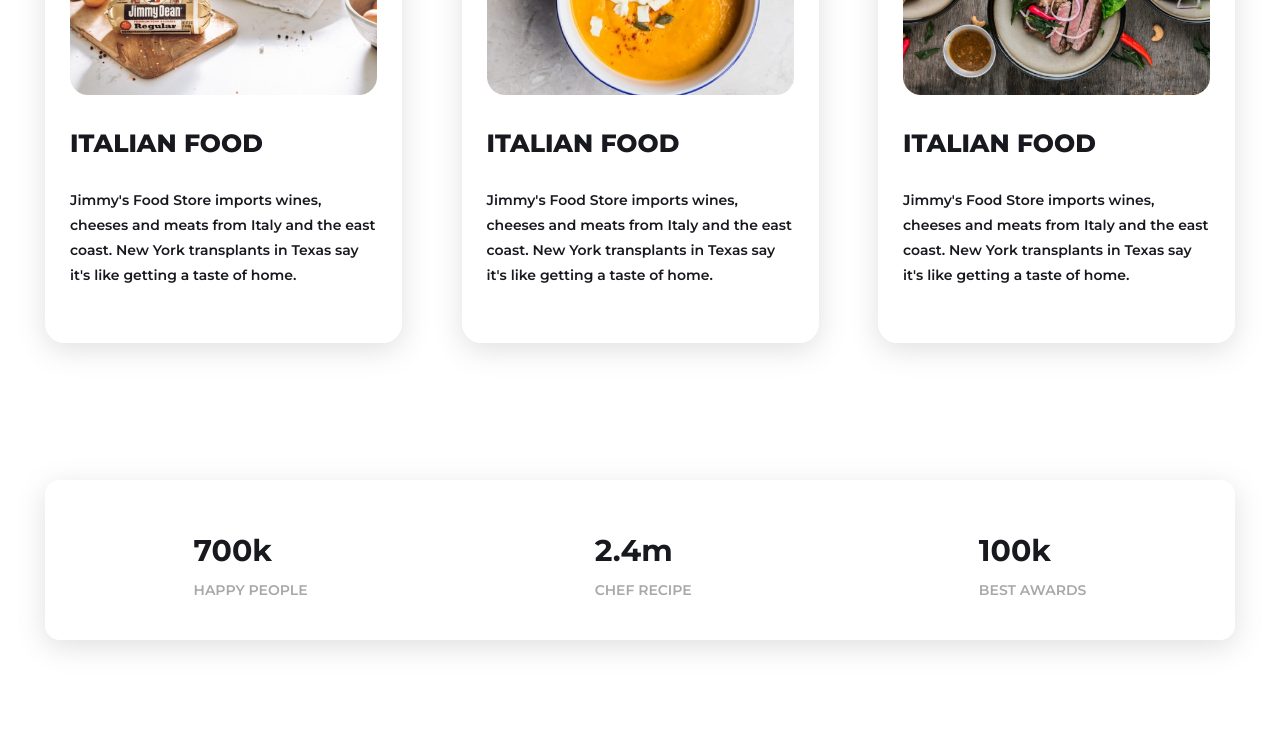
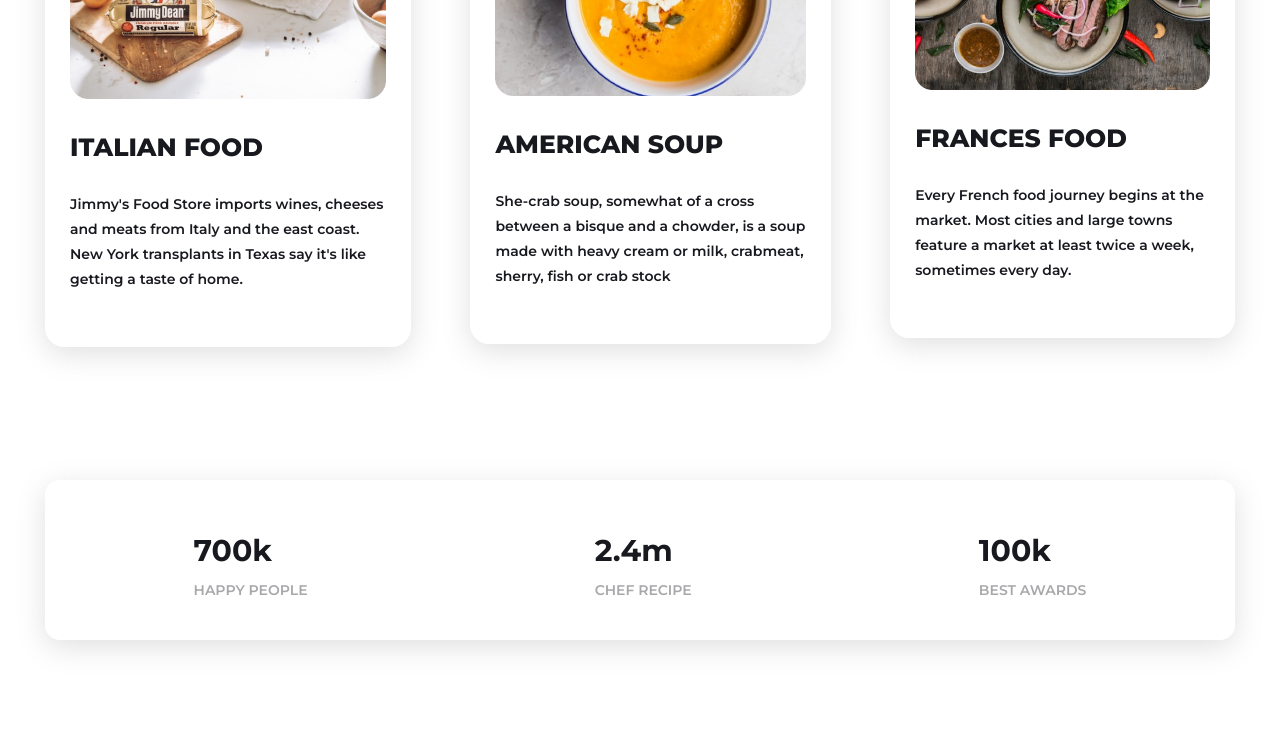
Before and after one commit to emonsheikh5/foodie-crush-landing, a plain HTML site: page index.html in a window 1280 px wide. Shown: the part 2320-3057 px from the top of the page. Drawn offline with Linux system fonts and the light colour scheme.

Commit message:
added some food article

```diff
--- a/index.html
+++ b/index.html
@@ -101,20 +101,16 @@
           </div>
           <div class="box">
             <img src="assets/Images/food/food-2.png" alt="" />
-            <h2>ITALIAN FOOD</h2>
+            <h2>AMERICAN SOUP</h2>
             <p>
-              Jimmy's Food Store imports wines, cheeses and meats from Italy and
-              the east coast. New York transplants in Texas say it's like
-              getting a taste of home.
+              She-crab soup, somewhat of a cross between a bisque and a chowder, is a soup made with heavy cream or milk, crabmeat, sherry, fish or crab stock
             </p>
           </div>
           <div class="box">
             <img src="assets/Images/food/food-3.jpg" alt="" />
-            <h2>ITALIAN FOOD</h2>
+            <h2>FRANCES FOOD</h2>
             <p>
-              Jimmy's Food Store imports wines, cheeses and meats from Italy and
-              the east coast. New York transplants in Texas say it's like
-              getting a taste of home.
+              Every French food journey begins at the market. Most cities and large towns feature a market at least twice a week, sometimes every day.
             </p>
           </div>
         </div>
```
